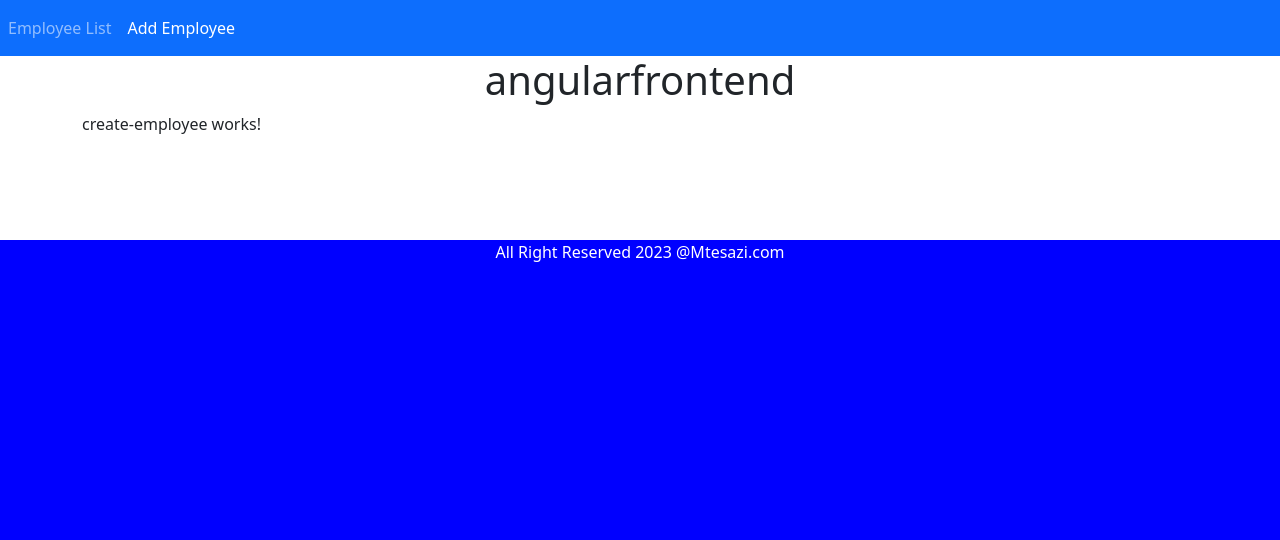
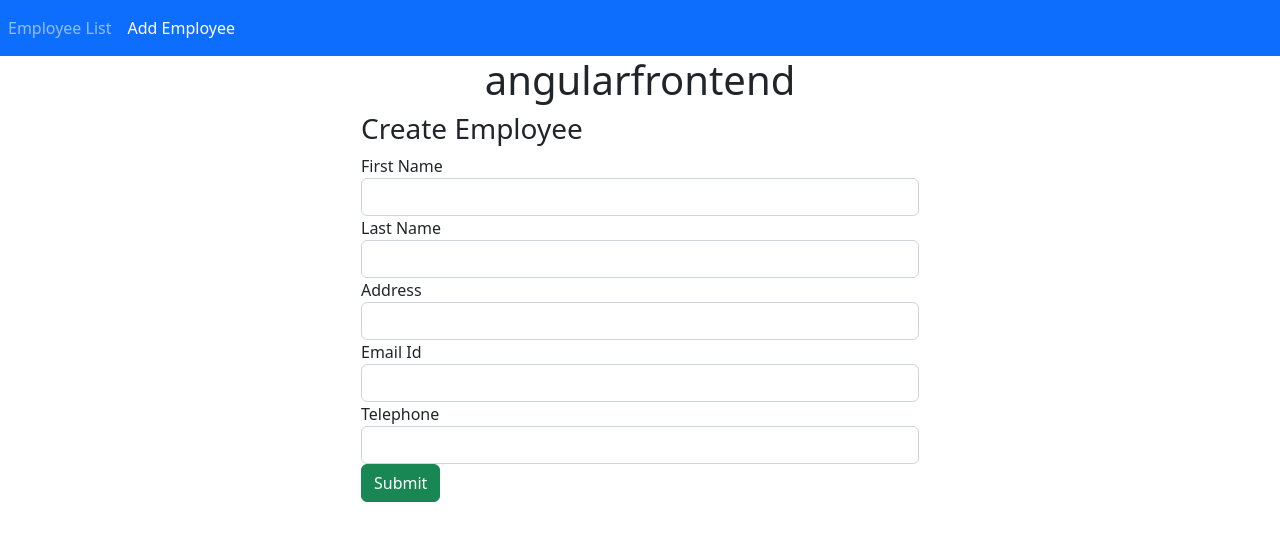
Before and after one commit to Mtesazi/Angular-front-End, an Angular app: page /create-employee in a window 1280 px wide. Shown: the top 540 px of the page. Built offline with nearby package versions, Linux system fonts and the light colour scheme.

Commit message:
Adding create employee form from angular app

```diff
--- a/src/app/app.component.html
+++ b/src/app/app.component.html
@@ -12,8 +12,3 @@
 <div class="container">
     <router-outlet></router-outlet>
 </div>
-<footer class="footer">
-<div class="container">
-    <span> All Right Reserved 2023 @Mtesazi.com</span>
-</div>
-</footer>
--- a/src/app/app.module.ts
+++ b/src/app/app.module.ts
@@ -5,6 +5,7 @@
 import { AppComponent } from './app.component';
 import { EmployeeListComponent } from './employee-list/employee-list.component';
 import { CreateEmployeeComponent } from './create-employee/create-employee.component';
+import { FormsModule } from '@angular/forms';
 
 @NgModule({
   declarations: [
@@ -15,7 +16,8 @@
   imports: [
     BrowserModule,
     AppRoutingModule,
-    HttpClientModule
+    HttpClientModule,
+    FormsModule
   ],
   providers: [],
   bootstrap: [AppComponent]
--- a/src/app/create-employee/create-employee.component.html
+++ b/src/app/create-employee/create-employee.component.html
@@ -1 +1,27 @@
-<p>create-employee works!</p>
+<div class="col-md-6 offset-md-3">
+<h3> Create Employee</h3>
+<form (ngSubmit) = "onSubmit()">
+<div class = "form-group">
+ <label> First Name</label>
+ <input type ="text" class ="form-control" id ="firstName" [(ngModel)] = "employee.firstName" name="firstName">
+</div>
+<div class = "form-group">
+    <label>Last Name</label>
+    <input type ="text" class ="form-control" id ="lastName" [(ngModel)] = "employee.lastName" name="lastName">
+   </div>
+   <div class = "form-group">
+    <label> Address</label>
+    <input type ="text" class ="form-control" id ="address" [(ngModel)] = "employee.address" name="address">
+   </div>
+   <div class = "form-group">
+    <label> Email Id</label>
+    <input type ="text" class ="form-control" id ="emailId" [(ngModel)] = "employee.emailId" name="emailId">
+   </div>
+   <div class = "form-group">
+    <label> Telephone</label>
+    <input type ="text" class ="form-control" id ="telephone" [(ngModel)] = "employee.telephone" name="telephone">
+   </div>
+   <div class = "form-group">
+    <button class="btn btn-success" type="submit">Submit</button>
+   </div>
+</form>
--- a/src/app/create-employee/create-employee.component.ts
+++ b/src/app/create-employee/create-employee.component.ts
@@ -1,10 +1,19 @@
-import { Component } from '@angular/core';
+import { Component, OnInit } from '@angular/core';
+import { Employee } from '../employee';
 
 @Component({
   selector: 'app-create-employee',
   templateUrl: './create-employee.component.html',
   styleUrls: ['./create-employee.component.css']
 })
-export class CreateEmployeeComponent {
+export class CreateEmployeeComponent implements OnInit{
 
+  employee : Employee = new Employee();
+  constructor(){}
+  ngOnInit(): void{
+
+  }
+  onSubmit(){
+
+  }
 }
```
